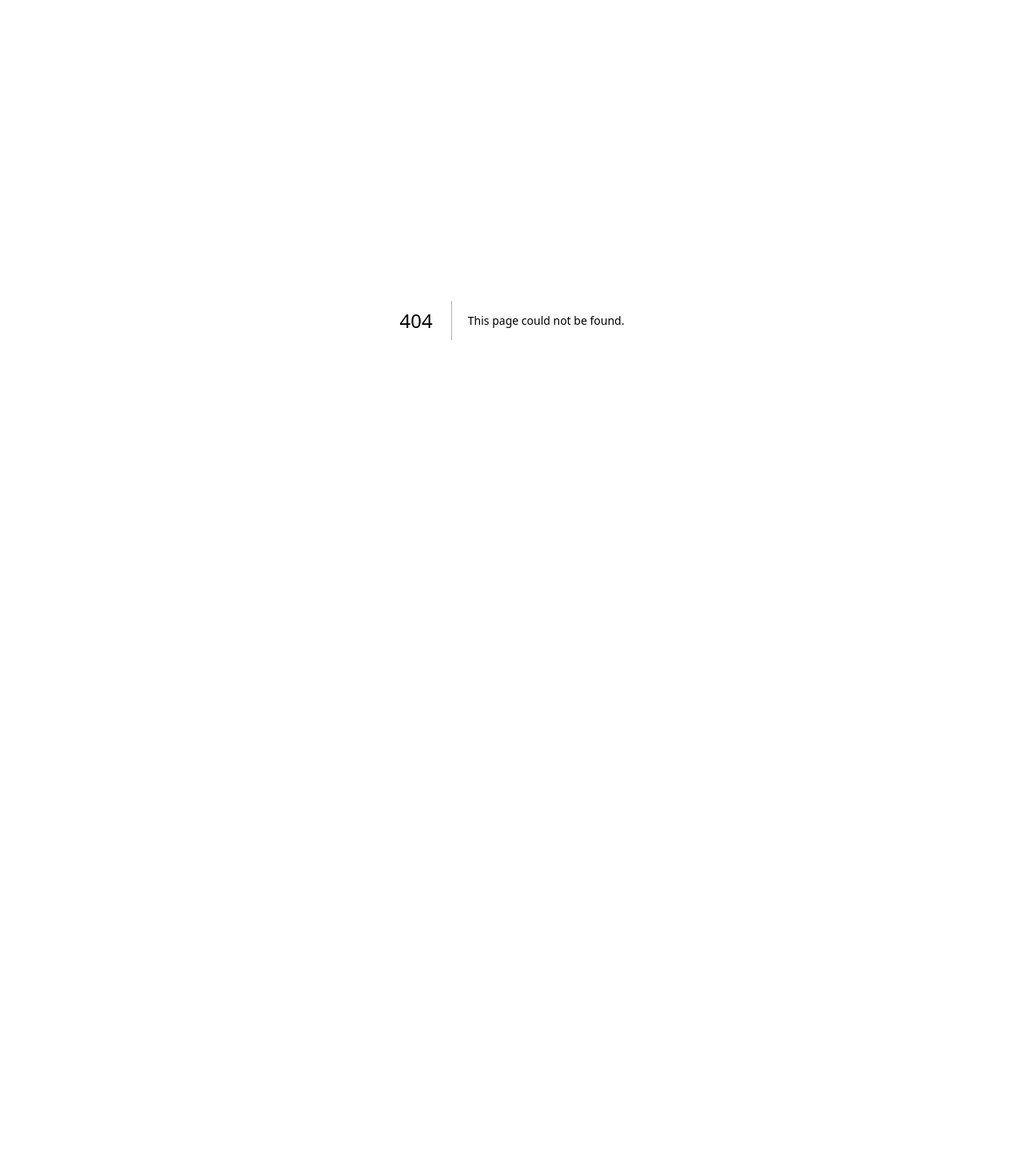
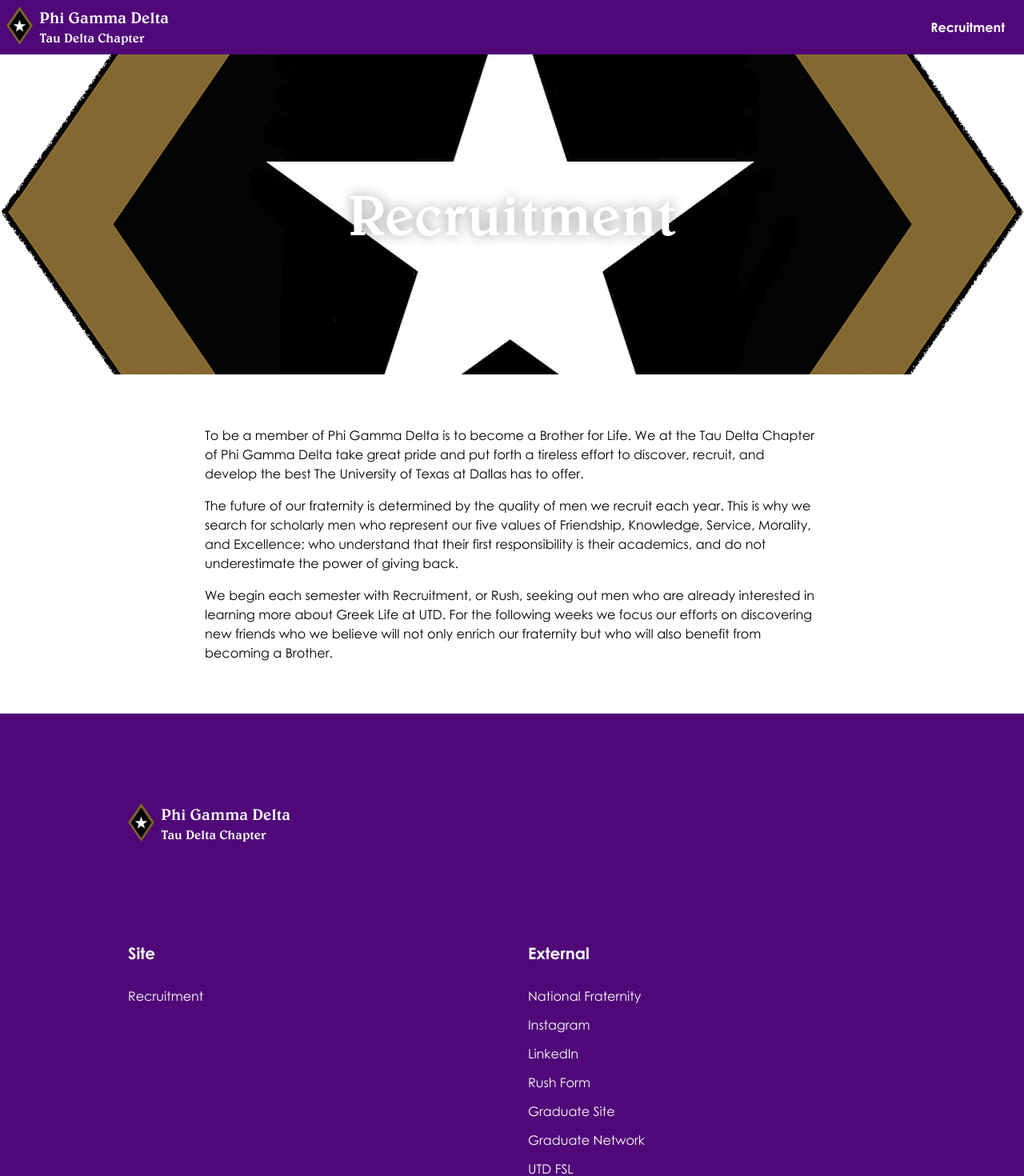
Before and after one commit to utdfiji/website, a Next.js app: page /recruitment in a window 1280 px wide. Before the commit this address had no page. Shown: the top 1470 px of the page at 80% size. Before the commit the page ends 800 px from the top, so only its background shows below. Built offline with nearby package versions, Linux system fonts and the light colour scheme.

Commit message:
Recruitment text

```diff
--- a/src/app/page.tsx
+++ b/src/app/page.tsx
@@ -1,8 +1,7 @@
-import Image from 'next/image';
 import React from 'react';
 
-import Footer from '@/components/Footer';
-import Navbar from '@/components/Navbar';
+import Diamond from '@/../public/diamond.png';
+import Page from '@/components/Page';
 
 const missionVision = [
   {
@@ -47,14 +46,8 @@
 
 export default function Home() {
   return (
-    <main>
-      <Navbar />
-      <section className="relative w-full h-[50vh] flex flex-col items-center justify-center font-display text-white">
-        <Image src="/diamond.png" alt="" fill className="object-cover -z-30" />
-        <h1 className="text-8xl [text-shadow:_0_0_16px_rgb(0_0_0_/_0.4)]">Phi Gamma Delta</h1>
-        <h2 className="text-4xl [text-shadow:_0_0_16px_rgb(0_0_0_/_0.4)]">Tau Delta Chapter</h2>
-      </section>
-      <section className="w-full flex flex-wrap gap-4 justify-evenly xl:pt-32 px-8 md:px-32 xl:px-64 my-16">
+    <Page title="Phi Gamma Delta" subtitle="Tau Delta Chapter" fontSize="large" image={Diamond}>
+      <section className="w-full flex flex-wrap gap-4 justify-evenly px-8 md:px-32 xl:px-64 my-16">
         {missionVision.map((item) => (
           <div key={item.title} className="max-w-64 text-center">
             <h3 className="font-display text-2xl font-bold text-yellow">{item.title}</h3>
@@ -62,7 +55,7 @@
           </div>
         ))}
       </section>
-      <section className="w-full flex flex-wrap gap-4 justify-evenly xl:pt-32 px-8 md:px-32 xl:px-64 my-16">
+      <section className="w-full flex flex-wrap gap-4 justify-evenly px-8 md:px-32 xl:px-64 my-16">
         {values.map((item) => (
           <div key={item.title} className="max-w-64 text-center">
             <h3 className="font-display text-2xl text-yellow">
@@ -73,7 +66,6 @@
           </div>
         ))}
       </section>
-      <Footer />
-    </main>
+    </Page>
   );
 }
--- /dev/null
+++ b/src/app/recruitment/page.tsx
@@ -0,0 +1,30 @@
+import React from 'react';
+
+import Diamond from '@/../public/diamond.png';
+import Page from '@/components/Page';
+
+export default function Home() {
+  return (
+    <Page title="Recruitment" image={Diamond}>
+      <section className="w-full flex flex-col gap-4 px-8 md:px-32 xl:px-64 my-16">
+        <p>
+          To be a member of Phi Gamma Delta is to become a Brother for Life. We at the Tau Delta
+          Chapter of Phi Gamma Delta take great pride and put forth a tireless effort to discover,
+          recruit, and develop the best The University of Texas at Dallas has to offer.
+        </p>
+        <p>
+          The future of our fraternity is determined by the quality of men we recruit each year.
+          This is why we search for scholarly men who represent our five values of Friendship,
+          Knowledge, Service, Morality, and Excellence; who understand that their first
+          responsibility is their academics, and do not underestimate the power of giving back.
+        </p>
+        <p>
+          We begin each semester with Recruitment, or Rush, seeking out men who are already
+          interested in learning more about Greek Life at UTD. For the following weeks we focus our
+          efforts on discovering new friends who we believe will not only enrich our fraternity but
+          who will also benefit from becoming a Brother.
+        </p>
+      </section>
+    </Page>
+  );
+}
--- a/src/components/Footer.tsx
+++ b/src/components/Footer.tsx
@@ -5,55 +5,43 @@
 
 const groups = [
   {
-    name: 'Site',
+    title: 'Site',
     links: [
       {
-        name: 'Test',
-        href: '/',
-      },
-      {
-        name: 'Test2',
-        href: '/',
-      },
-      {
-        name: 'Test3',
-        href: '/',
-      },
-      {
-        name: 'Test4',
-        href: '/',
+        title: 'Recruitment',
+        href: '/recruitment',
       },
     ],
   },
   {
-    name: 'External',
+    title: 'External',
     links: [
       {
-        name: 'National Fraternity',
+        title: 'National Fraternity',
         href: 'https://phigam.org/',
       },
       {
-        name: 'Instagram',
+        title: 'Instagram',
         href: 'https://www.instagram.com/utdfiji/',
       },
       {
-        name: 'LinkedIn',
+        title: 'LinkedIn',
         href: 'https://www.linkedin.com/company/phigammadelta-taudelta/',
       },
       {
-        name: 'Rush Form',
+        title: 'Rush Form',
         href: 'http://bit.ly/rushutdfiji',
       },
       {
-        name: 'Graduate Site',
+        title: 'Graduate Site',
         href: 'https://fiji-tau-delta-chapter.square.site/',
       },
       {
-        name: 'Graduate Network',
+        title: 'Graduate Network',
         href: 'https://www.linkedin.com/groups/12942338/',
       },
       {
-        name: 'UTD FSL',
+        title: 'UTD FSL',
         href: 'https://gogreek.utdallas.edu/',
       },
     ],
@@ -66,15 +54,15 @@
       <Logo />
       <div className="grid grid-cols-2 gap-10">
         {groups.map((group) => (
-          <div key={group.name} className="flex flex-col items-start gap-3">
-            <h3 className="text-xl font-semibold mb-4">{group.name}</h3>
+          <div key={group.title} className="flex flex-col items-start gap-3">
+            <h3 className="text-xl font-semibold mb-4">{group.title}</h3>
             {group.links.map((link) => (
               <Link
-                key={link.name}
+                key={link.title}
                 className="underline decoration-transparent hover:decoration-inherit transition"
                 href={link.href}
               >
-                {link.name}
+                {link.title}
               </Link>
             ))}
           </div>
--- a/src/components/Navbar.tsx
+++ b/src/components/Navbar.tsx
@@ -5,20 +5,8 @@
 
 const links = [
   {
-    name: 'Test',
-    href: '/',
-  },
-  {
-    name: 'Test2',
-    href: '/',
-  },
-  {
-    name: 'Test3',
-    href: '/',
-  },
-  {
-    name: 'Test4',
-    href: '/',
+    title: 'Recruitment',
+    href: '/recruitment',
   },
 ];
 
@@ -29,11 +17,11 @@
       <div className="flex flex-wrap gap-6">
         {links.map((link) => (
           <Link
-            key={link.name}
+            key={link.title}
             href={link.href}
             className="font-bold underline decoration-transparent hover:decoration-inherit transition"
           >
-            {link.name}
+            {link.title}
           </Link>
         ))}
       </div>
--- /dev/null
+++ b/src/components/Page.tsx
@@ -0,0 +1,33 @@
+import Image, { type StaticImageData } from 'next/image';
+import React from 'react';
+
+import Footer from '@/components/Footer';
+import Navbar from '@/components/Navbar';
+
+interface Props {
+  title: string;
+  subtitle?: string;
+  fontSize: 'regular' | 'large';
+  image: StaticImageData;
+}
+
+export default function Home(props: React.PropsWithChildren<Props>) {
+  return (
+    <>
+      <Navbar />
+      <section className="relative w-full min-h-[50vh] h-fit flex flex-col items-center justify-center font-display text-white text-center p-8">
+        <Image src={props.image} alt="" fill className="object-cover -z-30" />
+        <h1
+          className={`${props.fontSize === 'large' ? 'text-8xl' : 'text-7xl'} [text-shadow:_0_0_16px_rgb(0_0_0_/_0.4)]`}
+        >
+          {props.title}
+        </h1>
+        {props.subtitle && (
+          <h2 className="text-4xl [text-shadow:_0_0_16px_rgb(0_0_0_/_0.4)]">{props.subtitle}</h2>
+        )}
+      </section>
+      <main>{props.children}</main>
+      <Footer />
+    </>
+  );
+}
```
